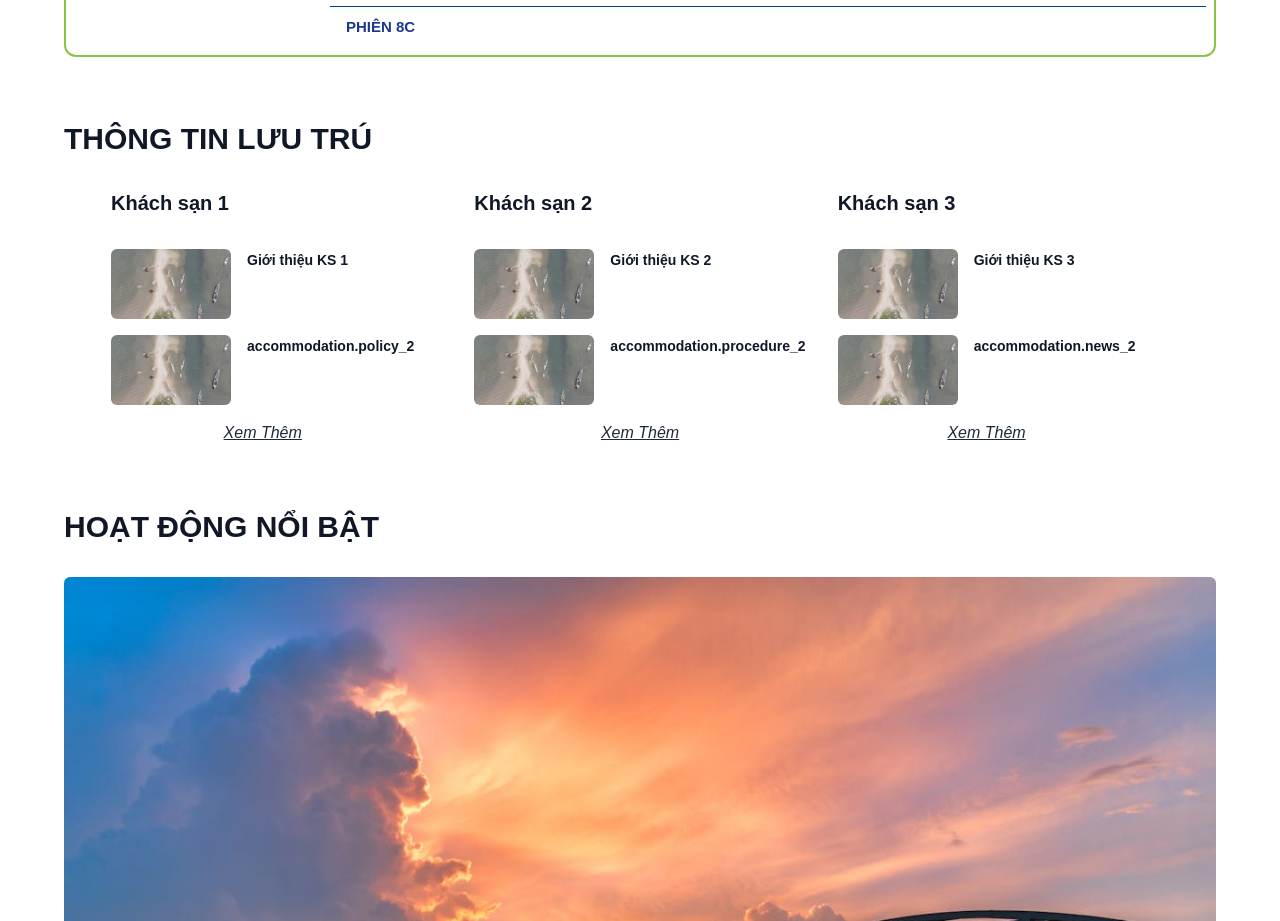
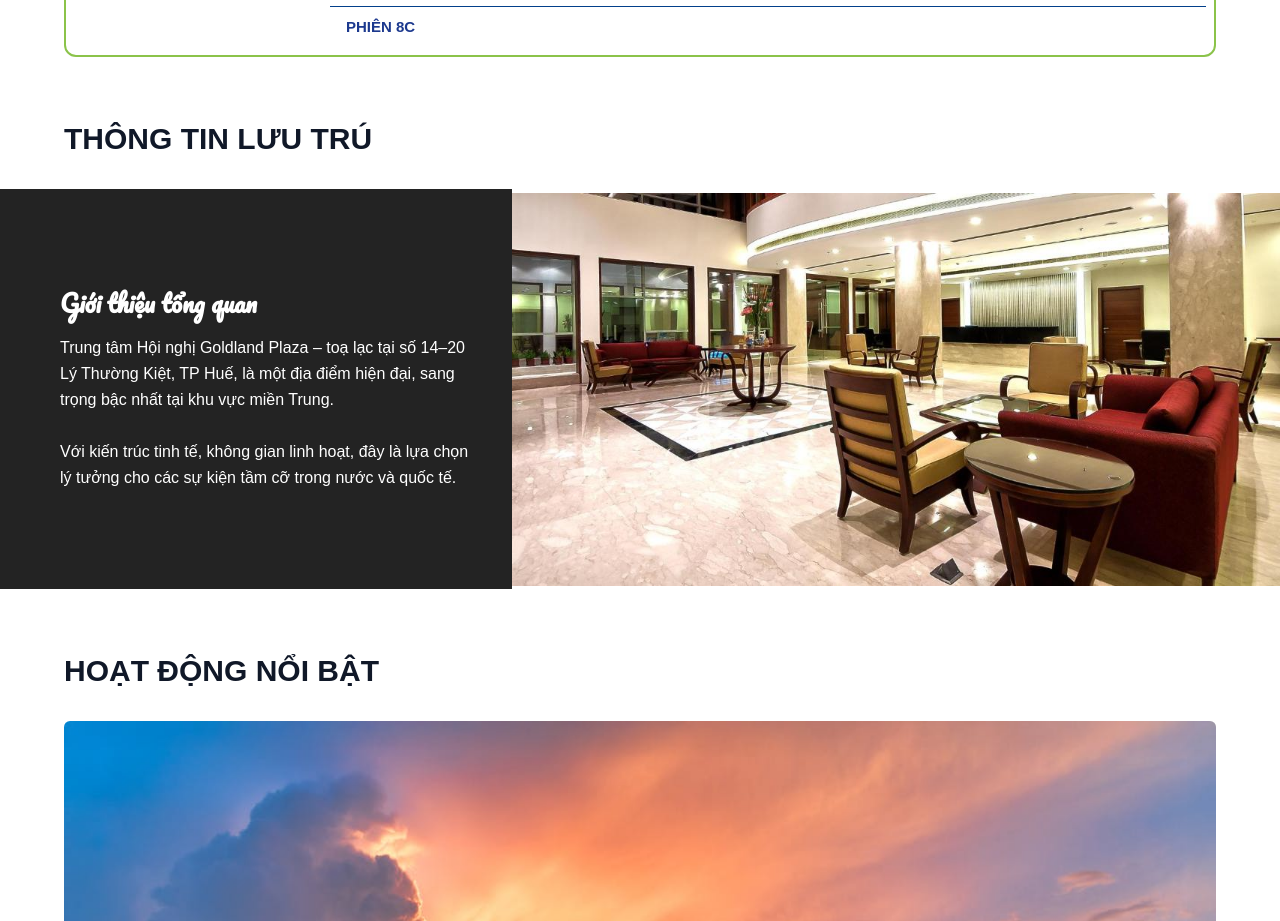
Before and after one commit to NguyenThinhDatEng/LandingPageConference, a Vue app: page / in a window 1280 px wide. Shown: the part 2580-3501 px from the top of the page. Built offline with nearby package versions, Linux system fonts and the light colour scheme.

Commit message:
build new accomodation section

```diff
--- a/src/components/SectionFull.vue
+++ b/src/components/SectionFull.vue
@@ -2,13 +2,11 @@
   <section class="flex justify-center bg-white scroll-mt-[var(--top-scroll)]" :id="sectionId">
     <div class="flex flex-col items-center w-full">
       <div class="gap-8 flex flex-col items-center w-full">
-        <h2
-          class="container text-3xl md:max-w-6xl font-extrabold text-gray-900 px-2 md:px-0"
-        >
+        <h2 class="container text-3xl md:max-w-6xl font-extrabold text-gray-900 px-2 md:px-0">
           {{ title }}
         </h2>
         <div class="container-background w-full flex justify-center py-4 md:py-8">
-          <div class="md:max-w-6xl px-2 md:px-0">
+          <div class="px-2 md:px-0" :class="isFullWidth ? 'w-full' : 'md:max-w-6xl'">
             <slot></slot>
           </div>
         </div>
@@ -29,9 +27,12 @@ export default {
       type: String,
       default: "",
     },
+    isFullWidth: {
+      type: Boolean,
+      default: false,
+    },
   },
 };
 </script>
 
-<style scoped>
-</style>
+<style scoped></style>
--- a/src/components/main/AccommodationInfoSection.vue
+++ b/src/components/main/AccommodationInfoSection.vue
@@ -1,76 +1,44 @@
 <template>
-  <SectionContainer :title="$t('accommodation.title')" section-id="accommodation">
-    <!-- Mobile: Single column layout -->
-    <div class="grid grid-cols-1 gap-6 md:hidden">
-      <div class="flex flex-col items-start h-full justify-between" v-for="(col, colIdx) in columns" :key="colIdx">
-        <div class="text-base font-bold text-gray-900 mb-4">{{ $t(col.titleKey) }}</div>
-        <div class="flex flex-col gap-3 w-full">
-          <div class="flex gap-3" v-for="(item, idx) in col.items" :key="idx">
-            <img :src="item.img" alt="info" class="w-20 h-16 object-cover rounded-md flex-shrink-0" loading="lazy" />
-            <div class="item-title text-gray-900 font-bold text-sm leading-tight flex-1">{{ $t(item.titleKey) }}</div>
+  <SectionFull :title="$t('accommodation.title')" section-id="accommodation" is-full-width class="accomodation-section">
+    <div class="w-full flex flex-col items-center md:flex-row bg-[#fff] overflow-hidden">
+      <!-- Left: Text -->
+      <div
+        class="min-h-[300px] sm:min-h-[400px] px-[20px] sm:px-[60px] py-4 md:pr-[40px] sm:py-8 bg-[#232323] md:basis-4/10 md:w-4/10 w-full flex flex-col justify-center text-white md:items-start items-center">
+        <div class="w-full md:w-auto">
+          <div class="font-bold text-2xl mb-4" style="font-family: 'Pacifico', cursive;">
+            Giới thiệu tổng quan
           </div>
-          <div class="text-sm text-center text-gray-800 italic underline cursor-pointer hover:text-blue-800 transition-colors duration-200 mt-2">
-            {{ $t('common.viewMore') }}
+          <div class="text-base leading-relaxed">
+            Trung tâm Hội nghị Goldland Plaza – toạ lạc tại số 14–20 Lý Thường Kiệt, TP Huế, là một địa điểm hiện đại,
+            sang trọng bậc nhất tại khu vực miền Trung.<br /><br /> Với kiến trúc tinh tế, không gian linh hoạt, đây là
+            lựa chọn lý
+            tưởng cho các sự kiện tầm cỡ trong nước và quốc tế.
           </div>
         </div>
       </div>
-    </div>
-
-    <!-- Desktop: Original 3-column grid layout -->
-    <div class="hidden md:grid md:grid-cols-3 gap-8">
-      <div class="flex flex-col items-start h-full justify-between" v-for="(col, colIdx) in columns" :key="colIdx">
-        <div class="text-lg md:text-xl font-bold text-gray-900 mb-8">{{ $t(col.titleKey) }}</div>
-        <div class="flex flex-col gap-4">
-          <div class="flex gap-4" v-for="(item, idx) in col.items" :key="idx">
-            <img :src="item.img" alt="info" class="w-[120px] h-[70px] object-cover rounded-md" loading="lazy" />
-            <div class="item-title text-gray-900 font-bold">{{ $t(item.titleKey) }}</div>
-          </div>
-          <div class="text-base text-center text-gray-800 italic underline cursor-pointer hover:text-blue-800 transition-colors duration-200">
-            {{ $t('common.viewMore') }}
-          </div>
-        </div>
+      <!-- Right: Image -->
+      <div class="md:basis-6/10 md:w-6/10 w-full h-[350px] md:h-auto">
+        <img src="@/assets/imgs/accommodationInfo/info.jpg" alt="Seaview Living" class="w-full h-full object-cover" />
       </div>
     </div>
-  </SectionContainer>
+  </SectionFull>
 </template>
 
 <script>
-import info from '@/assets/imgs/accommodationInfo/info.jpg'
-import SectionContainer from '@/components/SectionContainer.vue'
-
 export default {
   name: 'AccommodationInfoSection',
   components: {
-    SectionContainer
-  },
-  data() {
-    return {
-      columns: [
-        {
-          titleKey: 'accommodation.section_policies',
-          items: [
-            { img: info, titleKey: 'accommodation.policy_1' },
-            { img: info, titleKey: 'accommodation.policy_2' }
-          ]
-        },
-        {
-          titleKey: 'accommodation.section_procedures',
-          items: [
-            { img: info, titleKey: 'accommodation.procedure_1' },
-            { img: info, titleKey: 'accommodation.procedure_2' }
-          ]
-        },
-        {
-          titleKey: 'accommodation.section_news',
-          items: [
-            { img: info, titleKey: 'accommodation.news_1' },
-            { img: info, titleKey: 'accommodation.news_2' }
-          ]
-        }
-      ]
-    }
   }
 }
 </script>
 
-<style scoped></style>
+<style>
+/* Optional: Custom font for the title if you want to match the style in the image */
+@import url('https://fonts.googleapis.com/css2?family=Pacifico&display=swap');
+
+.accomodation-section {
+  .container-background {
+    padding: unset !important;
+  }
+}
+</style>
```
Also changed, not shown: src/assets/imgs/accommodationInfo/info.jpg, 1 other file (tests, documents, lock files or other folders).
